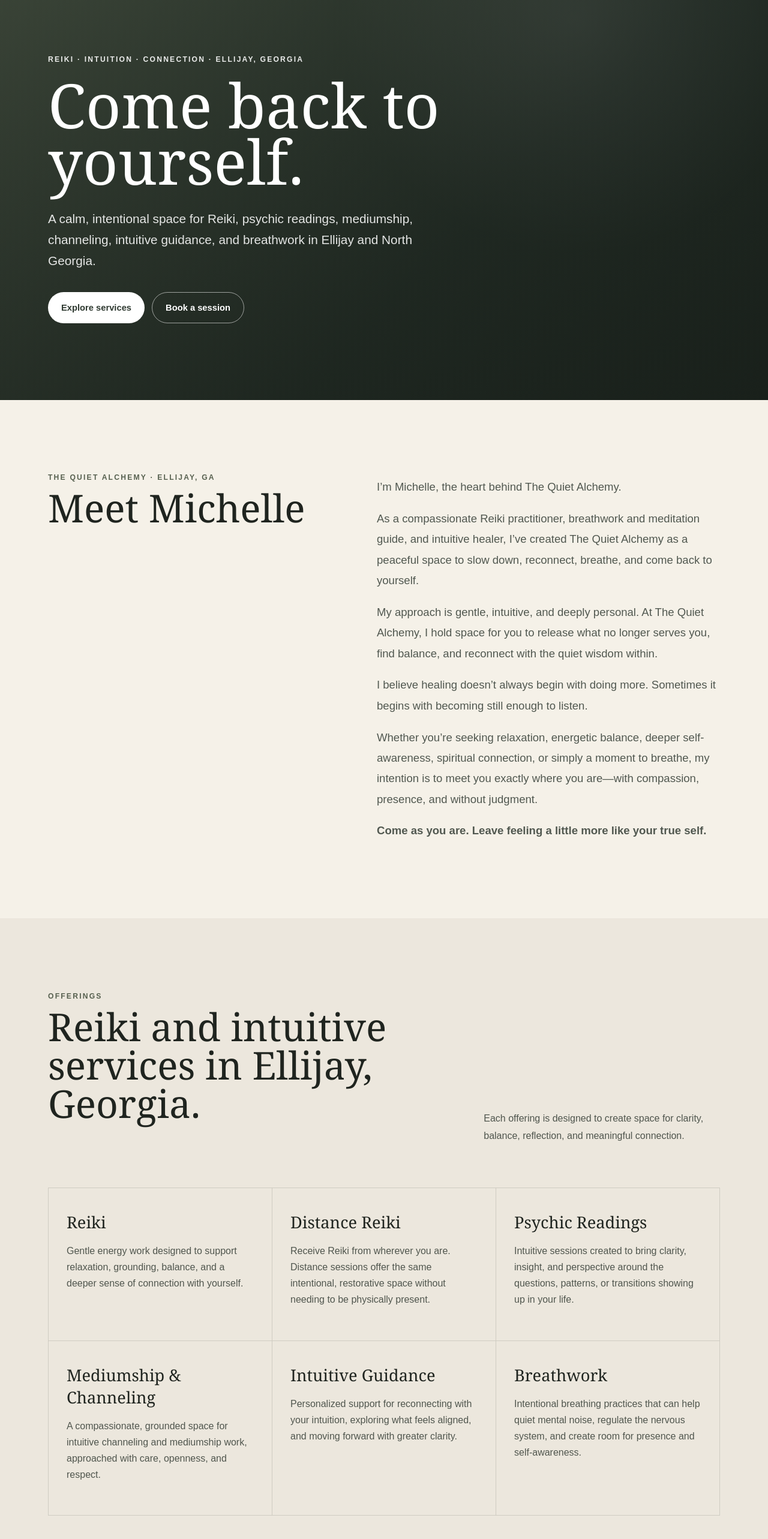
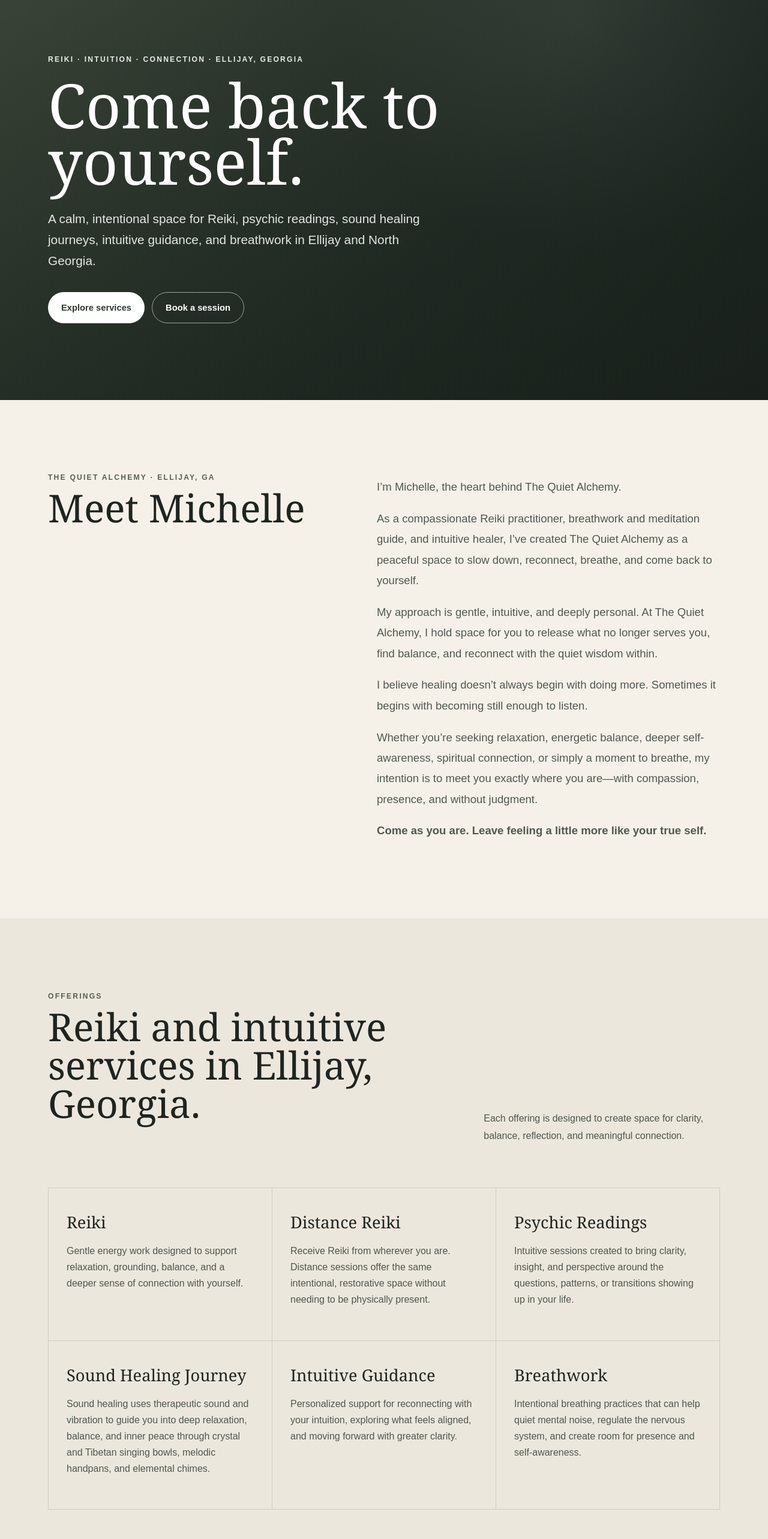
Before and after one commit to tommygreer1/quiet-alchemy-reiki-wellness, a Next.js app: page / in a window 1280 px wide. Shown: the part 126-2692 px from the top of the page at 60% size. Built offline with nearby package versions, Linux system fonts and the light colour scheme.

Commit message:
Update sound healing service and contact email

```diff
--- a/app/page.js
+++ b/app/page.js
@@ -12,8 +12,8 @@ const services = [
     text: "Intuitive sessions created to bring clarity, insight, and perspective around the questions, patterns, or transitions showing up in your life."
   },
   {
-    title: "Mediumship & Channeling",
-    text: "A compassionate, grounded space for intuitive channeling and mediumship work, approached with care, openness, and respect."
+    title: "Sound Healing Journey",
+    text: "Sound healing uses therapeutic sound and vibration to guide you into deep relaxation, balance, and inner peace through crystal and Tibetan singing bowls, melodic handpans, and elemental chimes."
   },
   {
     title: "Intuitive Guidance",
@@ -42,8 +42,8 @@ export default function Home() {
           <p className="eyebrow">Reiki · Intuition · Connection · Ellijay, Georgia</p>
           <h1>Come back to yourself.</h1>
           <p className="heroCopy">
-            A calm, intentional space for Reiki, psychic readings, mediumship,
-            channeling, intuitive guidance, and breathwork in Ellijay and North Georgia.
+            A calm, intentional space for Reiki, psychic readings, sound healing
+            journeys, intuitive guidance, and breathwork in Ellijay and North Georgia.
           </p>
           <div className="heroActions">
             <a className="button primary" href="#services">Explore services</a>
@@ -120,13 +120,13 @@ export default function Home() {
           <div>
             <p>
               Have a question or ready to schedule a Reiki, psychic reading,
-              mediumship, channeling, or breathwork session in Ellijay or North Georgia?
+              sound healing journey, or breathwork session in Ellijay or North Georgia?
               Reach out directly and Michelle will help you choose the session that feels right for you.
             </p>
             <div className="contactActions">
               <a className="button light" href="sms:+18155707804">Text Michelle</a>
               <a className="button outlineLight" href="tel:+18155707804">Call Michelle</a>
-              <a className="button outlineLight" href="mailto:info@thequietalchemyreikiwellness.org?subject=Booking%20Inquiry%20-%20The%20Quiet%20Alchemy">Email Michelle</a>
+              <a className="button outlineLight" href="mailto:Michellebartrum25@gmail.com?subject=Booking%20Inquiry%20-%20The%20Quiet%20Alchemy">Email Michelle</a>
               <a
                 className="button outlineLight"
                 href="https://g.page/r/CebqAUYiUDIUEAI/review"
@@ -138,7 +138,7 @@ export default function Home() {
             </div>
             <div className="contactDetails">
               <a href="tel:+18155707804">(815) 570-7804</a>
-              <a href="mailto:info@thequietalchemyreikiwellness.org">info@thequietalchemyreikiwellness.org</a>
+              <a href="mailto:Michellebartrum25@gmail.com">Michellebartrum25@gmail.com</a>
             </div>
           </div>
         </div>
@@ -146,7 +146,7 @@ export default function Home() {
 
       <footer className="footer shell">
         <p>© {new Date().getFullYear()} The Quiet Alchemy</p>
-        <p>Reiki · Psychic Readings · Mediumship · Ellijay & North Georgia</p>
+        <p>Reiki · Psychic Readings · Sound Healing · Ellijay & North Georgia</p>
       </footer>
     </main>
   );
```
